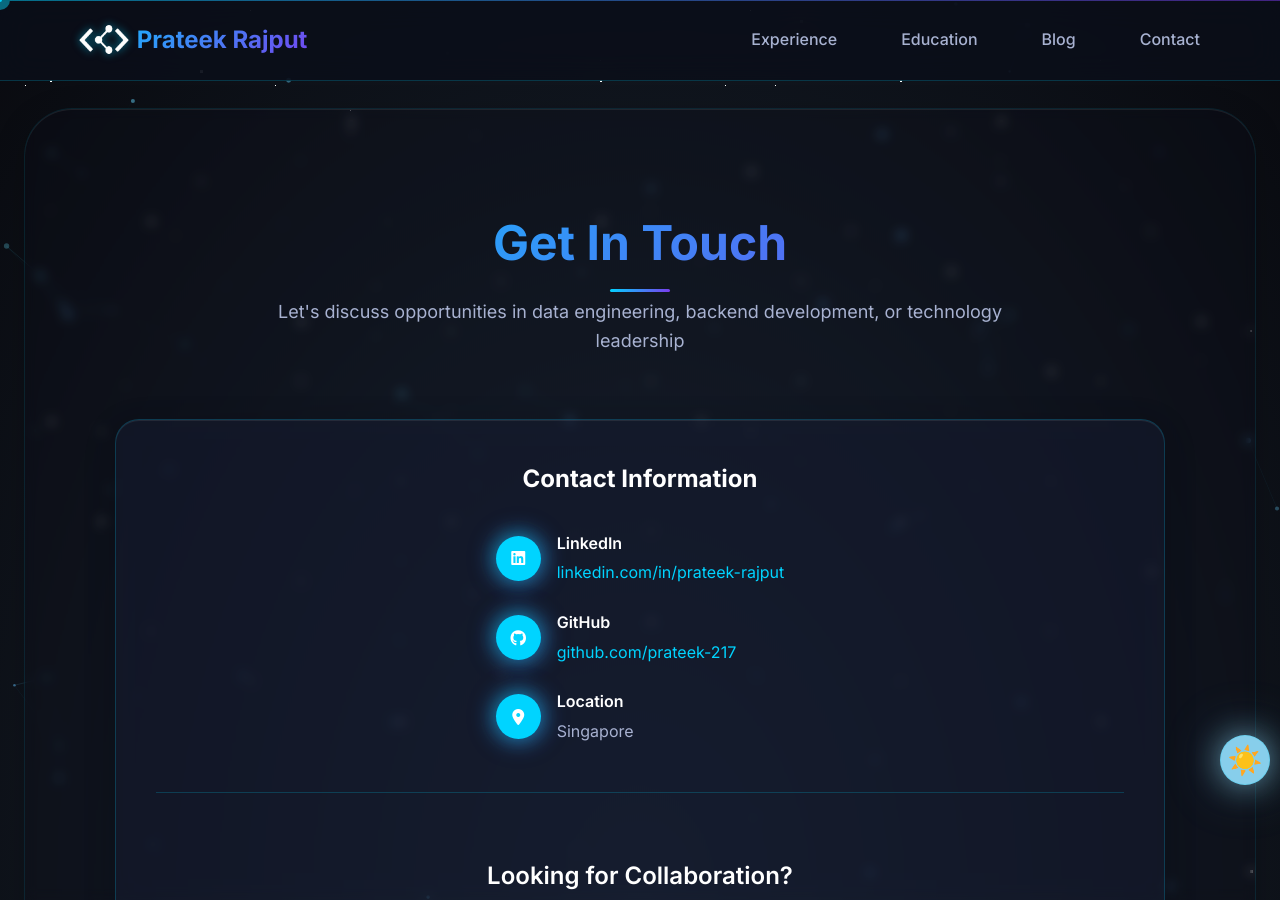
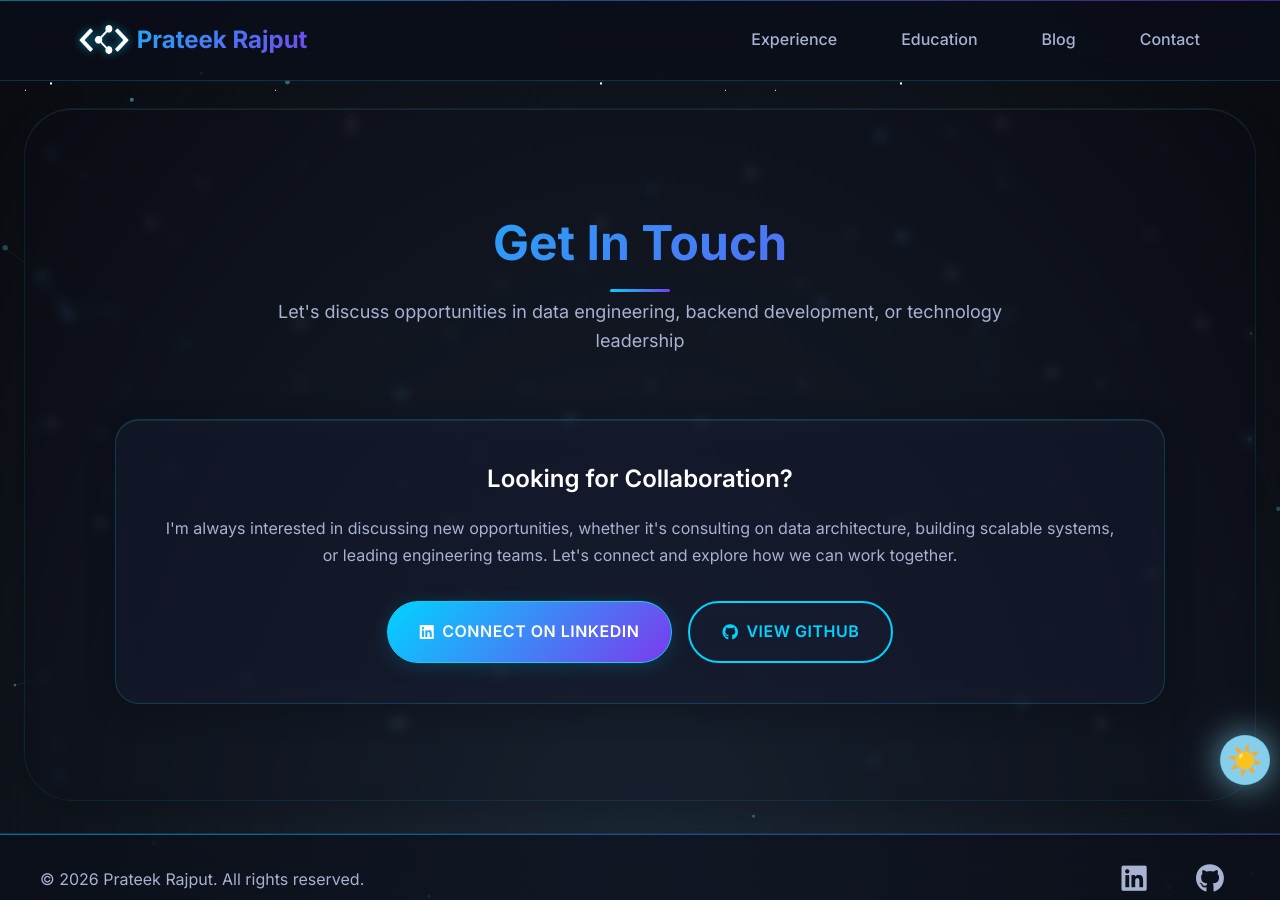
Before and after one commit to prateek-217/prateek-217.github.io, a Jekyll site: the page built from contact.md, in a window 1280 px wide and 900 px high. Built offline with Jekyll 4.4.1, drawn with Linux system fonts in a browser that asks for light colours.

Commit message:
Simplify contact card to a single collaboration CTA
Drop the redundant Contact Information list (duplicated LinkedIn, plus
GitHub/Location) and divider. Keep the "Looking for Collaboration?"
section and add a secondary "View GitHub" button so that link remains.

Co-Authored-By: Claude Opus 4.8 <noreply@anthropic.com>

```diff
--- a/contact.md
+++ b/contact.md
@@ -9,51 +9,8 @@ title: Contact
         <p class="section-subtitle">Let's discuss opportunities in data engineering, backend development, or technology leadership</p>
 
         <div style="max-width: 1050px; margin: 0 auto;">
-            <!-- Combined Contact Information and Collaboration -->
+            <!-- Collaboration -->
             <div class="card">
-                <!-- Contact Information Section -->
-                <div style="margin-bottom: 3rem; text-align: center;">
-                    <h3 style="color: var(--text-primary); margin-bottom: 2rem; font-size: 1.5rem;">Contact Information</h3>
-
-                    <div style="display: inline-block; text-align: left;">
-                        <div style="display: flex; flex-direction: column; gap: 1.5rem;">
-                        <div style="display: flex; align-items: center;">
-                            <div class="contact-icon" style="width: 45px; height: 45px; background: var(--primary-color); border-radius: 50%; display: flex; align-items: center; justify-content: center; margin-right: 1rem;">
-                                <i class="fab fa-linkedin" style="color: white; font-size: 1rem;"></i>
-                            </div>
-                            <div>
-                                <p style="color: var(--text-primary); font-weight: 600; margin-bottom: 0.25rem;">LinkedIn</p>
-                                <a href="https://www.linkedin.com/in/prateek-rajput/" target="_blank" style="color: var(--primary-color); text-decoration: none;">linkedin.com/in/prateek-rajput</a>
-                            </div>
-                        </div>
-
-                        <div style="display: flex; align-items: center;">
-                            <div class="contact-icon" style="width: 45px; height: 45px; background: var(--primary-color); border-radius: 50%; display: flex; align-items: center; justify-content: center; margin-right: 1rem;">
-                                <i class="fab fa-github" style="color: white; font-size: 1rem;"></i>
-                            </div>
-                            <div>
-                                <p style="color: var(--text-primary); font-weight: 600; margin-bottom: 0.25rem;">GitHub</p>
-                                <a href="https://github.com/prateek-217" target="_blank" style="color: var(--primary-color); text-decoration: none;">github.com/prateek-217</a>
-                            </div>
-                        </div>
-
-                        <div style="display: flex; align-items: center;">
-                            <div class="contact-icon" style="width: 45px; height: 45px; background: var(--primary-color); border-radius: 50%; display: flex; align-items: center; justify-content: center; margin-right: 1rem;">
-                                <i class="fas fa-map-marker-alt" style="color: white; font-size: 1rem;"></i>
-                            </div>
-                            <div>
-                                <p style="color: var(--text-primary); font-weight: 600; margin-bottom: 0.25rem;">Location</p>
-                                <p style="color: var(--text-secondary);">Singapore</p>
-                            </div>
-                        </div>
-                        </div>
-                    </div>
-                </div>
-
-                <!-- Divider -->
-                <div style="border-top: 1px solid var(--border-color); margin: 2rem 0; padding-top: 2rem;"></div>
-
-                <!-- Collaboration Section -->
                 <div style="text-align: center;">
                     <h3 class="card-title">Looking for Collaboration?</h3>
                     <p class="card-description" style="margin-bottom: 2rem;">
@@ -63,6 +20,9 @@ title: Contact
                         <a href="https://www.linkedin.com/in/prateek-rajput/" target="_blank" class="btn btn-primary">
                             <i class="fab fa-linkedin"></i> Connect on LinkedIn
                         </a>
+                        <a href="https://github.com/prateek-217" target="_blank" class="btn btn-outline">
+                            <i class="fab fa-github"></i> View GitHub
+                        </a>
                     </div>
                 </div>
             </div>
```
